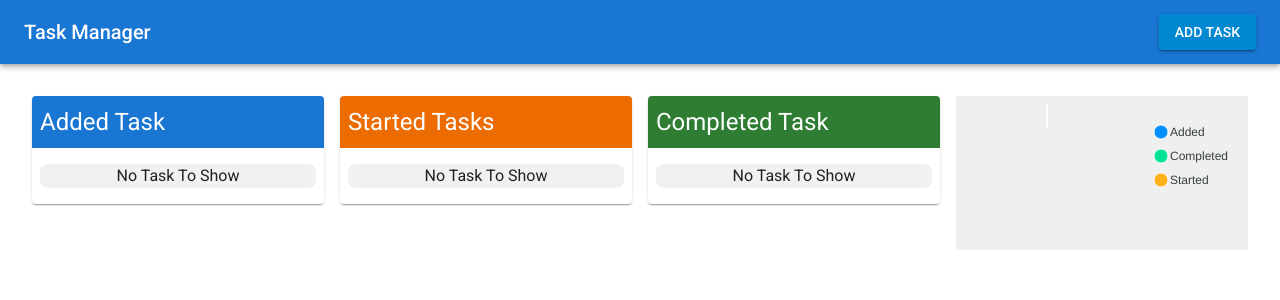
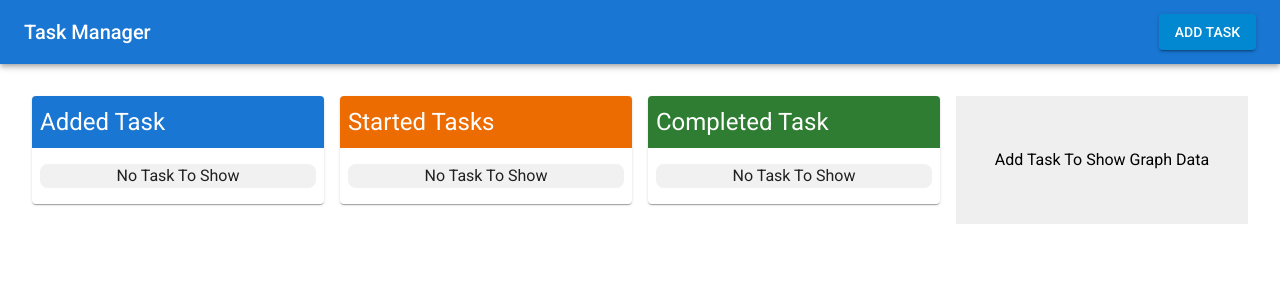
Before and after one commit to AbhiSawant99/task-manager, a React (Create React App) app: page / in a window 1280 px wide. Shown: the top 300 px of the page. Built offline with nearby package versions, Linux system fonts and the light colour scheme.

Commit message:
remove task button added

```diff
--- a/src/components/materialComponents/TaskItem/index.js
+++ b/src/components/materialComponents/TaskItem/index.js
@@ -1,6 +1,9 @@
-import { Chip, ListItem, Paper, Stack, Typography } from "@mui/material";
+import { Box, Chip, ListItem, Paper, Stack, Typography } from "@mui/material";
 import Style from "./styles/style";
 import { useDrag } from "react-dnd";
+import { AppContext } from "../../contextProvider";
+import RemoveCircleOutlineIcon from '@mui/icons-material/RemoveCircleOutline';
+import IconButton from '@mui/material/IconButton';
 
 const TaskItem = ({ task, titleColor, index }) => {
     const [{ isDragging }, dragRef] = useDrag({
@@ -12,6 +15,25 @@ const TaskItem = ({ task, titleColor, index }) => {
     });
 
     const style = Style();
+    const { allTask, setAllTask } = AppContext();
+
+    const deleteTask = (id) => {
+        let allTasks = allTask?.length > 0 ? allTask : [];
+
+        const taskIndex = allTasks.findIndex(task => task.id === id)
+        let taskToDelete = allTasks[taskIndex];
+        taskToDelete["category"] = "Deleted";
+
+        allTasks[taskIndex] = taskToDelete;
+
+        setAllTask([...allTasks]);
+
+        setTimeout(() => {
+            allTasks.splice(taskIndex, 1);
+            setAllTask([...allTasks]);
+            localStorage.setItem('allTask', JSON.stringify(allTasks));
+        }, 250);
+    }
 
     return (
         <ListItem
@@ -21,11 +43,21 @@ const TaskItem = ({ task, titleColor, index }) => {
             <Paper
                 sx={{ ...style.task, ...style.dragged(isDragging) }}
             >
-                <Typography sx={{ ...style.taskHeader(titleColor) }}>{task.name}</Typography>
-                <Stack sx={{ ...style.taskDetails }}>
-                    <Typography variant="caption">Priority: </Typography>
-                    <Chip label={task.priority?.label} color={task.priority?.color} variant="outlined" sx={{ ...style.taskPriority }} />
-                </Stack>
+                <Box>
+                    <Typography sx={{ ...style.taskHeader(titleColor) }}>{task.name}</Typography>
+                    <Stack sx={{ ...style.taskDetails }}>
+                        <Typography variant="caption">Priority: </Typography>
+                        <Chip
+                            label={task.priority?.label}
+                            color={task.priority?.color}
+                            variant="outlined"
+                            sx={{ ...style.taskPriority }}
+                        />
+                    </Stack>
+                </Box>
+                <IconButton aria-label="delete" color="error" onClick={() => deleteTask(task.id)}>
+                    <RemoveCircleOutlineIcon />
+                </IconButton>
             </Paper>
         </ListItem>
     )
--- a/src/components/materialComponents/TaskItem/styles/style.js
+++ b/src/components/materialComponents/TaskItem/styles/style.js
@@ -20,10 +20,14 @@ const Style = () => {
 
     return {
         task: {
+            display: 'flex',
+            justifyContent: 'space-between',
+            alignItems: 'center',
             width: '100%',
             borderRadius: '0.5rem',
             boxShadow: '0',
             backgroundColor: '#f1f1f1',
+            padding: '0rem 0.5rem',
             '&:hover': {
                 cursor: 'pointer',
                 boxShadow: '3',
--- a/src/components/taskList/taskChart/index.js
+++ b/src/components/taskList/taskChart/index.js
@@ -1,5 +1,5 @@
 import React from "react";
-import { Box } from "@mui/material";
+import { Stack, Typography } from "@mui/material";
 import { AppContext } from "../../contextProvider";
 import Chart from 'react-apexcharts';
 
@@ -22,7 +22,9 @@ const TaskChart = () => {
     }
 
     return (
-        <Box className="ChartBox">
+        <Stack className="ChartBox">
+
+            {allTask && allTask.length > 0 ?
                 <Chart
                     type="donut"
                     width="100%"
@@ -32,7 +34,10 @@ const TaskChart = () => {
                         labels: ['Added', 'Completed', 'Started']
                     }}
                 />
-        </Box>
+                :
+                <Typography>Add Task To Show Graph Data</Typography>
+            }
+        </Stack>
     )
 }
 
--- a/src/components/taskList/taskChart/styles/style.css
+++ b/src/components/taskList/taskChart/styles/style.css
@@ -1,3 +1,7 @@
 .ChartBox {
     background-color: #efefef;
+    min-height: 8rem;
+    text-align: center;
+    align-items: center;
+    justify-content: center;
 }
```
Lines whose indentation alone changed are shown as unchanged.
